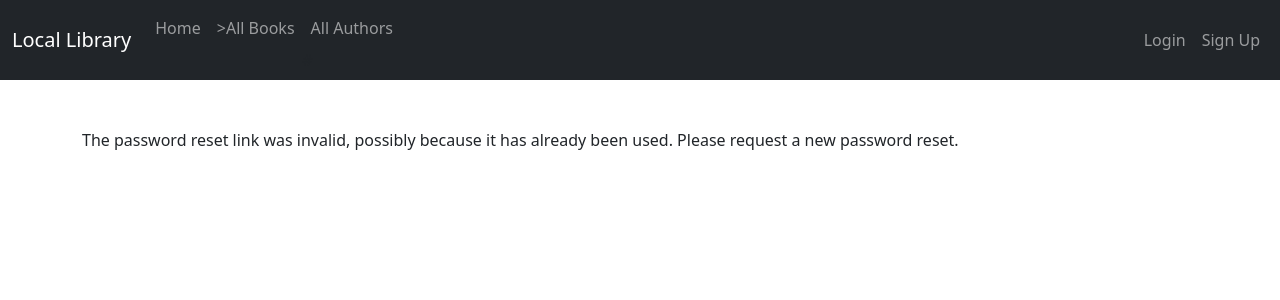
After one commit to tourSia/Assign2-lacallibrary, a Django app: page /reset/1/1/ in a window 1280 px wide. The commit adds this page. Shown: the top 300 px of the page. Run offline with Django 4.2, Linux system fonts and the light colour scheme.

Commit message:
update of Password Reset

```diff
--- a/catalog/urls.py
+++ b/catalog/urls.py
@@ -14,6 +14,7 @@ urlpatterns = [
     path('author/create/', views.AuthorCreate.as_view(), name='author_create'),
     path('author/<int:pk>/update/', views.AuthorUpdate.as_view(), name='author_update'),
     path('author/<int:pk>/delete/', views.author_delete, name='author_delete'),
+    path('my_books/', views.LoanedBooksByUserListView.as_view(), name='my_books'),
     path('book/<uuid:pk>/loan/', views.loan_book_librarian, name='loan_book_librarian'),
     path('available/', views.AvailBooksListView.as_view(), name='all_available'),
     path('book/create/', views.BookCreate.as_view(), name='book_create'), #add book
--- a/locallibrary/urls.py
+++ b/locallibrary/urls.py
@@ -17,6 +17,7 @@ from django.contrib import admin
 from django.urls import path
 
 from django.contrib import admin
+from django.contrib.auth import views as auth_views
 from django.urls import path, include
 from django.urls import include
 from django.conf.urls.static import static
@@ -26,6 +27,19 @@ from django.conf import settings
 urlpatterns = [
     path('admin/', admin.site.urls),
     path('', include('catalog.urls')),
+  # forgot password - reset
+    path('password_reset/', auth_views.PasswordResetView.as_view(), name='password_reset'),
+
+    path('password_reset/done/', auth_views.PasswordResetDoneView.as_view(), name='password_reset_done'),
+
+    path('reset/<uidb64>/<token>/', auth_views.PasswordResetConfirmView.as_view(), name='password_reset_confirm'),
+
+    path('reset/done/', auth_views.PasswordResetCompleteView.as_view(), name='password_reset_complete'),
+
+# IMPORTANT – THE URL BELOW MUST BE AFTER THE PASSWORD RESET CUSTOM FORM ABOVE
+  # if included- was in front of the reset password
+    # bringing up the django version first
+  #  path('', include('django.contrib.auth.urls')),
     path('accounts/', include('django.contrib.auth.urls')),
     path('', include('register.urls')),
 
--- a/register/templates/register/register.html
+++ b/register/templates/register/register.html
@@ -17,6 +17,7 @@
 
     <p><strong>Already have an account?</strong>
           <a href="{% url 'login' %}"> Login Now</a>
+
     </p>
 {% endblock %}
 </html>
--- a/register/urls.py
+++ b/register/urls.py
@@ -1,11 +1,9 @@
 from django.urls import path
 from . import views
-#from .views import ResetPasswordView
-#from django.contrib.auth import views as auth_view
+
 
 
 urlpatterns = [
     path('register/', views.register, name='register'),
-    #path('change_password/', ResetPasswordView.as_view(name='changer_password')),
-   #path('change_password/', views.changer_password, name='changer_password'),
+
 ]
--- a/templates/registration/login.html
+++ b/templates/registration/login.html
@@ -32,6 +32,8 @@
       <p>
           <strong>Don't have an account?</strong><a href="{% url 'register' %}"> Sign Up Now</a>
     </p>
+    {# Assumes you setup the password_reset view in your URLconf #}
+    <p><a href="{% url 'password_reset' %}">Forgot password?</a></p>
 
   </form>
 
--- /dev/null
+++ b/templates/registration/password_reset_confirm.html
@@ -0,0 +1,20 @@
+{% extends 'catalog/base.html' %}
+
+{% block title %}Reset Password{% endblock title %}
+
+<h2>Enter your new password</h2>
+{% block content %}
+  {% if validlink %}
+    <h3>Change password</h3>
+    <form method="post">
+      {% csrf_token %}
+      {{ form.as_p }}
+      <button type="submit">Change password</button>
+    </form>
+  {% else %}
+    <p>
+      The password reset link was invalid, possibly because it has already been used.
+      Please request a new password reset.
+    </p>
+  {% endif %}
+{% endblock %}
--- /dev/null
+++ b/templates/registration/password_reset_email.html
@@ -0,0 +1,4 @@
+Password reset was requested for email {{  email }} for the Local Library application.
+Follow the link below to reset your password:
+{{  protocol }}://{{  domain }}{%  url "password_reset_confirm" uidb64=uid token=token  %}
+Your username, in case you've forgotten: {{  user.get_username }}
```
Also changed, not shown: locallibrary/settings.py (+9 -2 lines), register/views.py (+22 -0 lines), templates/registration/password_reset_complete.html (added, +9 -0 lines), templates/registration/password_reset_done.html (added, +16 -0 lines), templates/registration/password_reset_form.html (added, +12 -0 lines), catalog/views.py (line endings or trailing spaces).
